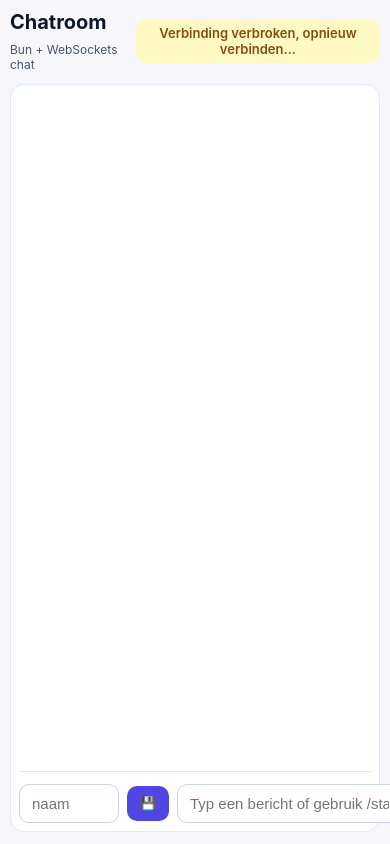
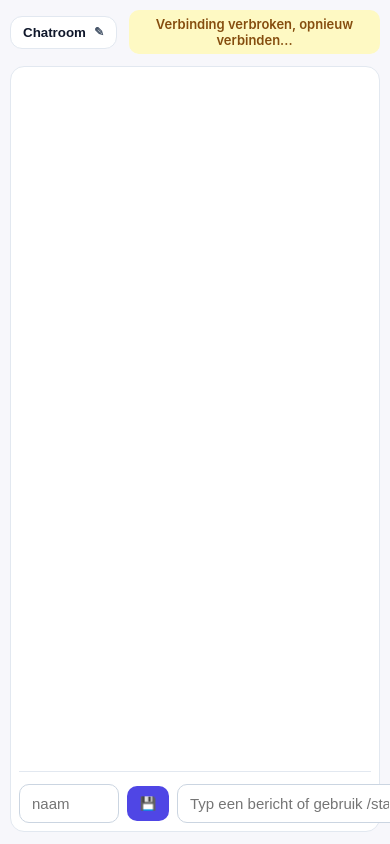
Before and after one commit to pa1bh/chatserver, a website: page public/index.html in a window 390 px wide. Shown: the top 844 px of the page. Drawn offline with Linux system fonts and the light colour scheme.

Commit message:
feat: move name edit to header and add mobile padding

```diff
--- a/public/app.js
+++ b/public/app.js
@@ -9,6 +9,8 @@ const input = qs("#chatInput");
 const nicknameInput = qs("#nickname");
 const saveNameBtn = qs("#saveName");
 const connectionStatus = qs("#connectionStatus");
+const nameBadge = qs("#nameBadge");
+const currentNameEl = qs("#currentName");
 
 let socket;
 let currentName = "";
@@ -78,6 +80,7 @@ const handleMessage = (event) => {
     case "ackName":
       currentName = payload.name;
       nicknameInput.value = payload.name;
+      if (currentNameEl) currentNameEl.textContent = payload.name;
       appendMessage("system", `Je heet nu ${payload.name}.`, new Date(payload.at).toLocaleTimeString());
       break;
     case "status":
@@ -138,4 +141,9 @@ saveNameBtn?.addEventListener("click", () => {
   sendPayload({ type: "setName", name });
 });
 
+nameBadge?.addEventListener("click", () => {
+  nicknameInput?.focus();
+  nicknameInput?.select();
+});
+
 connect();
--- a/public/index.html
+++ b/public/index.html
@@ -10,10 +10,10 @@
   <body>
     <main class="page">
       <header class="header">
-        <div>
-          <h1>Chatroom</h1>
-          <p class="subtitle">Bun + WebSockets chat</p>
-        </div>
+        <button class="name-badge" id="nameBadge" type="button" title="Wijzig naam">
+          <span id="currentName">Chatroom</span>
+          <span class="name-edit">✎</span>
+        </button>
         <div class="status" id="connectionStatus">Verbinden...</div>
       </header>
 
--- a/public/styles.css
+++ b/public/styles.css
@@ -16,7 +16,7 @@ body {
 .page {
   max-width: 900px;
   margin: 0 auto;
-  padding: 16px 12px 16px;
+  padding: 16px 12px 24px;
   min-height: 100vh;
   display: flex;
   flex-direction: column;
@@ -25,21 +25,13 @@ body {
 
 .header {
   display: flex;
-  align-items: flex-start;
+  align-items: center;
   justify-content: space-between;
-  gap: 16px;
+  gap: 12px;
 }
 
-h1 {
-  margin: 0 0 8px 0;
-  font-size: 24px;
-}
-
-.subtitle {
-  margin: 0;
-  color: #475569;
-  font-size: 13px;
-}
+h1 { display: none; }
+.subtitle { display: none; }
 
 .status {
   padding: 6px 10px;
@@ -195,6 +187,24 @@ button:active {
   padding: 10px;
 }
 
+.name-badge {
+  display: inline-flex;
+  align-items: center;
+  gap: 8px;
+  padding: 8px 12px;
+  border-radius: 12px;
+  border: 1px solid #e2e8f0;
+  background: #fff;
+  cursor: pointer;
+  font-weight: 600;
+  color: #0f172a;
+}
+
+.name-edit {
+  font-size: 12px;
+  color: #475569;
+}
+
 @media (max-width: 640px) {
   .header {
     flex-direction: row;
```
